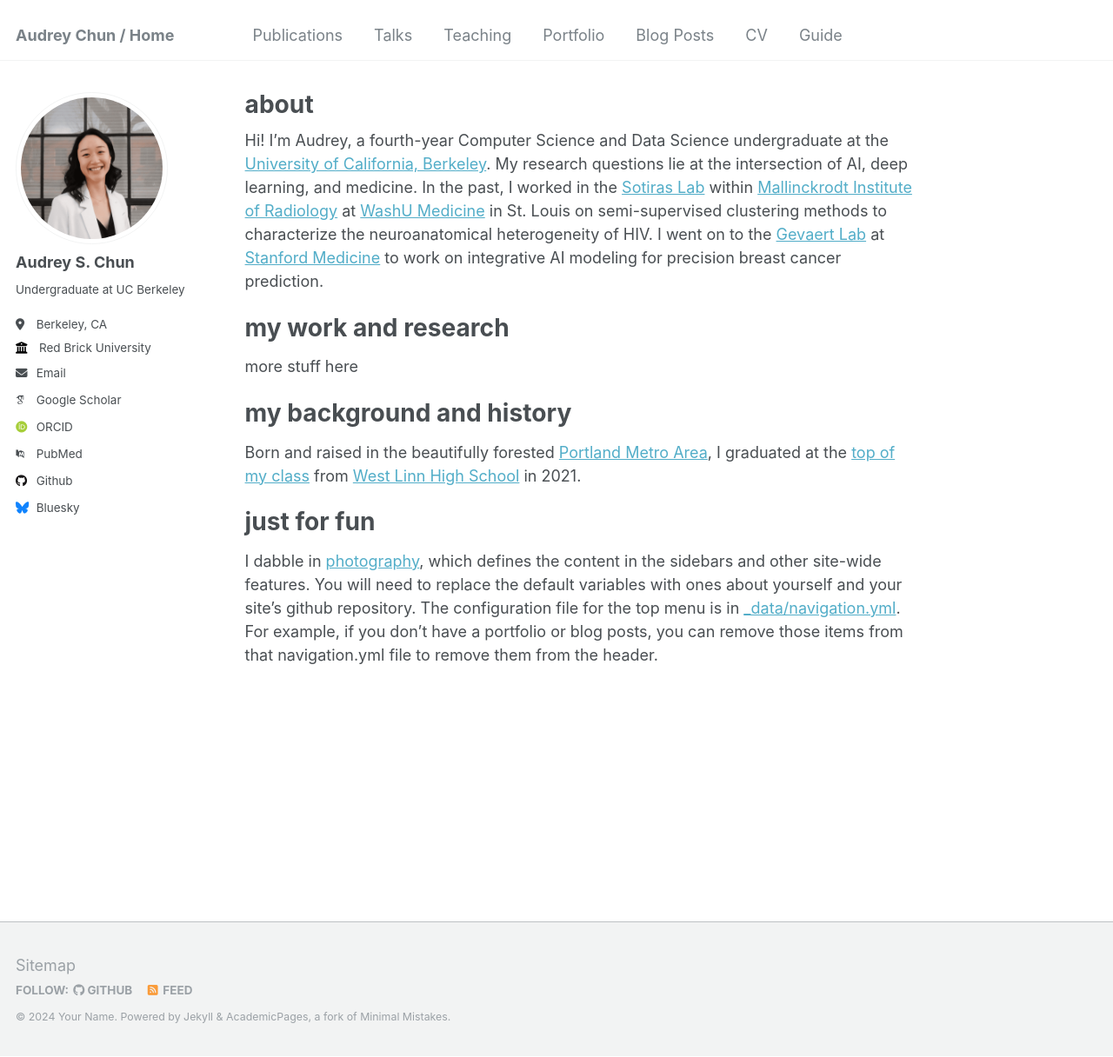
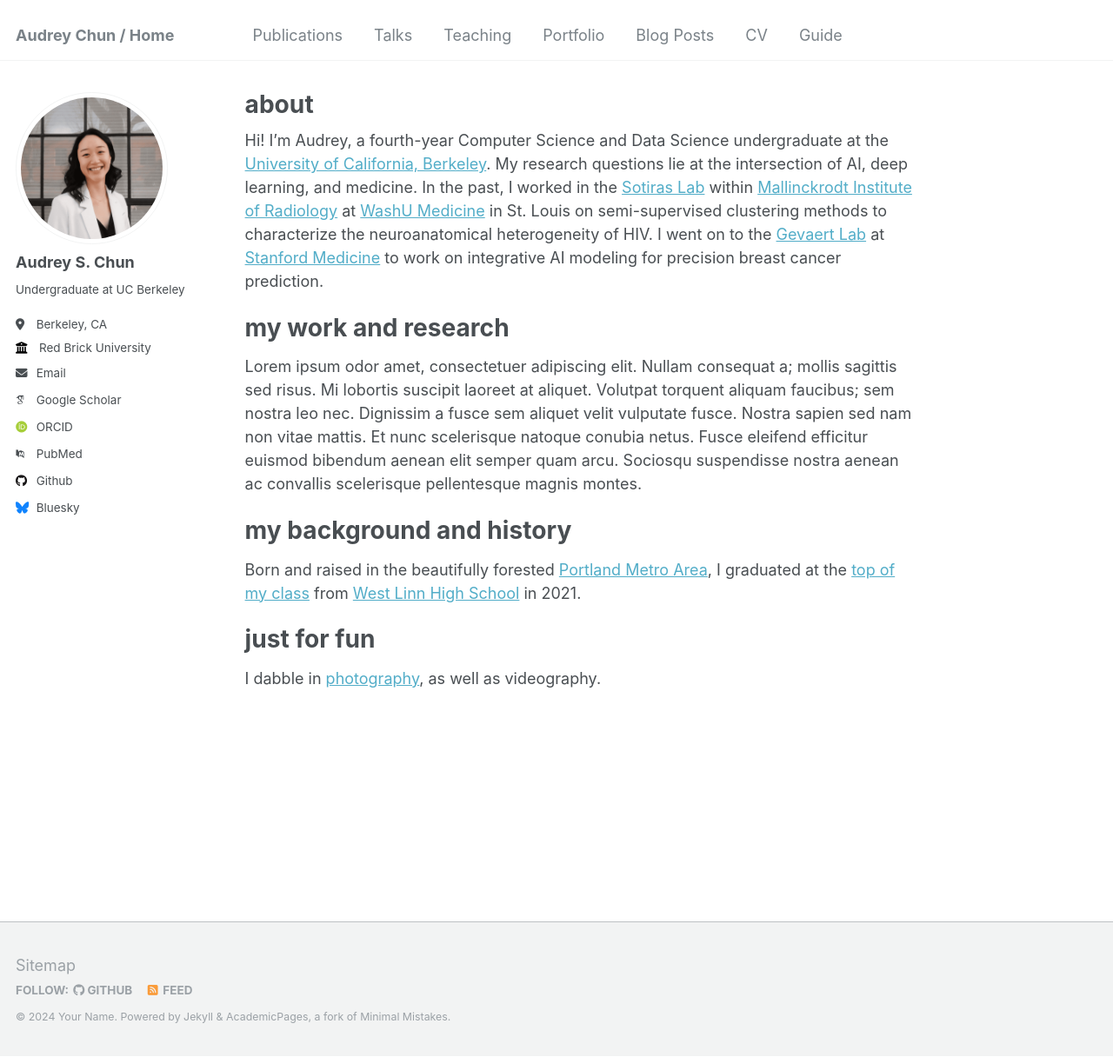
Before and after one commit to audreychun/audreychun.github.io, a Jekyll site: the page built from _pages/about.md, in a window 1280 px wide and 1216 px high. Shown: the whole window at 87% size. Built offline with Jekyll 4.4.1, drawn with Linux system fonts in a browser that asks for light colours; some web fonts are replaced.

Commit message:
Update about.md

```diff
--- a/_pages/about.md
+++ b/_pages/about.md
@@ -11,7 +11,7 @@
 
 my work and research
 ======
-more stuff here
+Lorem ipsum odor amet, consectetuer adipiscing elit. Nullam consequat a; mollis sagittis sed risus. Mi lobortis suscipit laoreet at aliquet. Volutpat torquent aliquam faucibus; sem nostra leo nec. Dignissim a fusce sem aliquet velit vulputate fusce. Nostra sapien sed nam non vitae mattis. Et nunc scelerisque natoque conubia netus. Fusce eleifend efficitur euismod bibendum aenean elit semper quam arcu. Sociosqu suspendisse nostra aenean ac convallis scelerisque pellentesque magnis montes.
 
 my background and history
 ======
@@ -19,4 +19,4 @@
 
 just for fun
 ======
-I dabble in [photography](https://capturedbydree.pixieset.com/), which defines the content in the sidebars and other site-wide features. You will need to replace the default variables with ones about yourself and your site's github repository. The configuration file for the top menu is in [_data/navigation.yml](https://github.com/academicpages/academicpages.github.io/blob/master/_data/navigation.yml). For example, if you don't have a portfolio or blog posts, you can remove those items from that navigation.yml file to remove them from the header.
+I dabble in [photography](https://capturedbydree.pixieset.com/), as well as videography.
```
